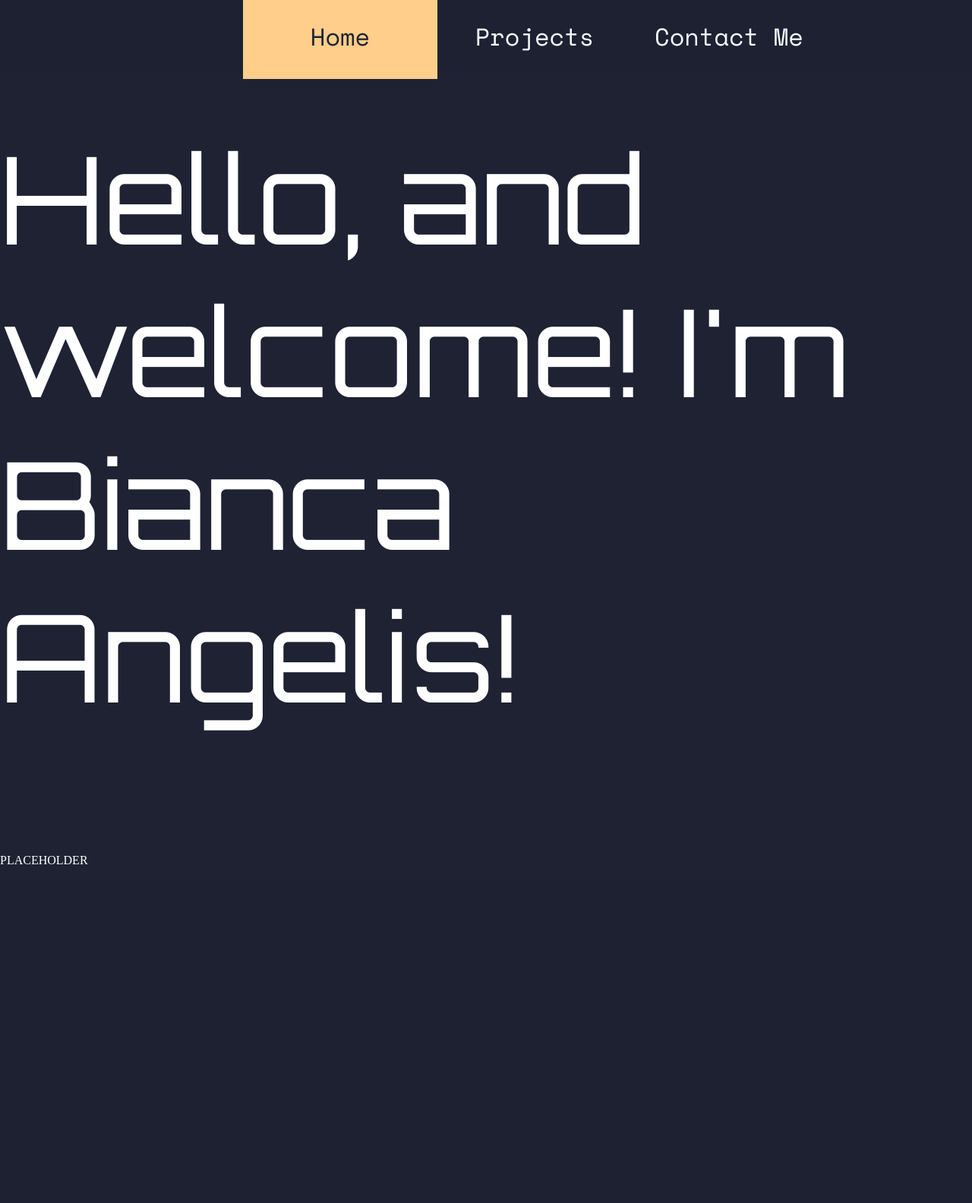
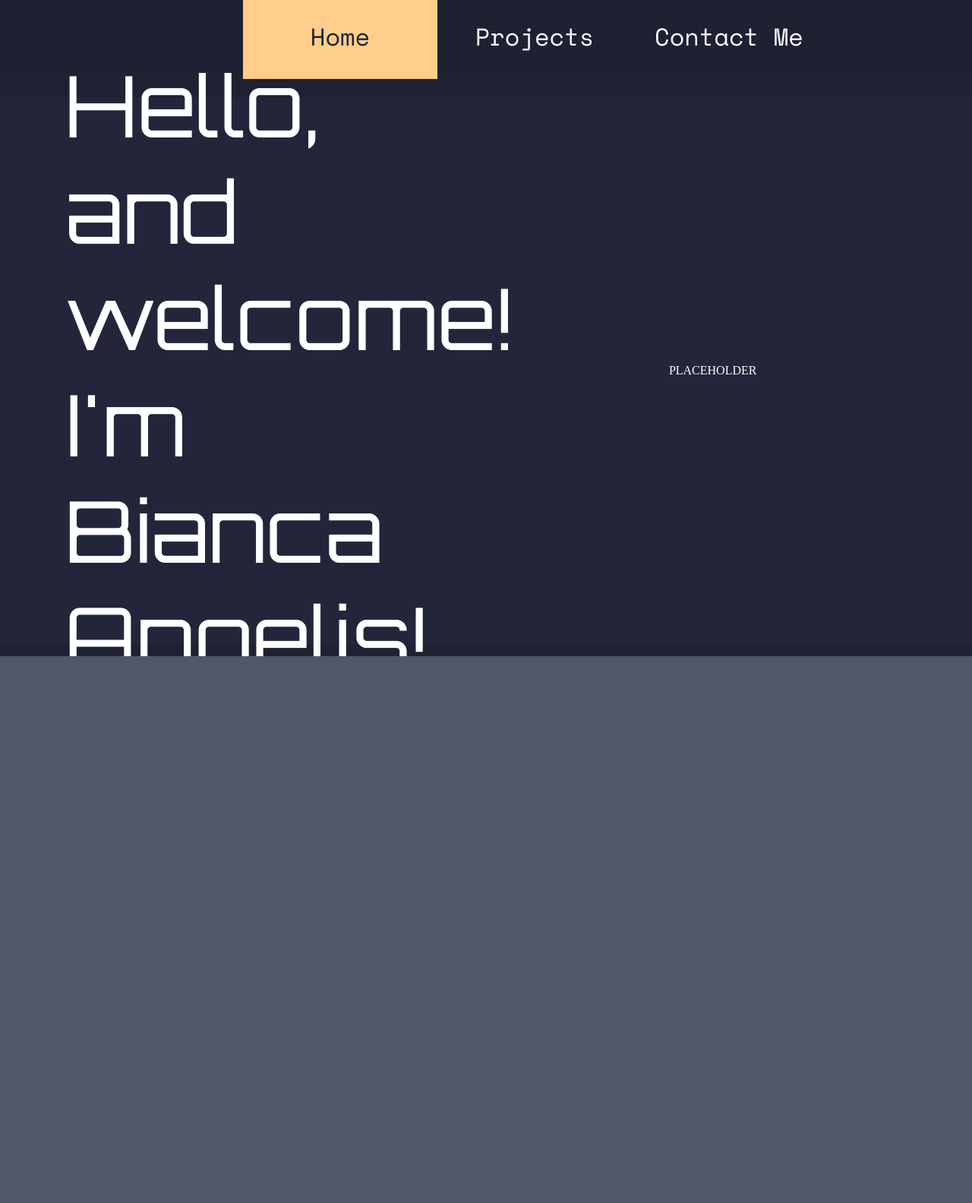
Before and after one commit to Angelion879/base_portfolio, a Django app: page / in a window 1280 px wide. Shown: the whole page at 76% size. Before the commit the page ends 1138 px from the top, so only its background shows below. Run offline with Django 5.2, Linux system fonts and the light colour scheme.

Commit message:
(feat): design and color tests

```diff
--- a/biangelis/static/css/style.css
+++ b/biangelis/static/css/style.css
@@ -17,9 +17,21 @@ a:hover{
     }
 }
 
+.light{
+    background-color: #23263a;
+}
+
+.dark{
+    background-color: #4f5869;
+}
+
+.highlights {
+    color: #ffce8a;
+}
+
 .title{
     font-family: "Orbitron", sans-serif;
-    font-size: 10rem;
+    font-size: 7rem;
 }
 
 .text{
@@ -29,13 +41,10 @@ a:hover{
     font-size: 2rem;
 }
 
-.highlights {
-    color: #ffce8a;
-}
-
 .navbar{
     width: 100%;
     height: 6rem;
+    z-index: 10;
     background-color: #1d2132;
     position: fixed;
     top: 0;
@@ -56,3 +65,25 @@ a:hover{
     align-items: center;
     justify-content: center;
 }
+
+.intro.content_block{
+    top: 8rem;
+    position: relative;
+}
+
+.content_holder{
+    width: 40%;
+    display: flex;
+    align-items: center;
+    justify-content: space-evenly;
+}
+
+.content_block{
+    top: 9rem;
+    width: 100%;
+    height: 45rem;
+    position: relative;
+    display: flex;
+    align-items: center;
+    justify-content: space-evenly;
+}
```
